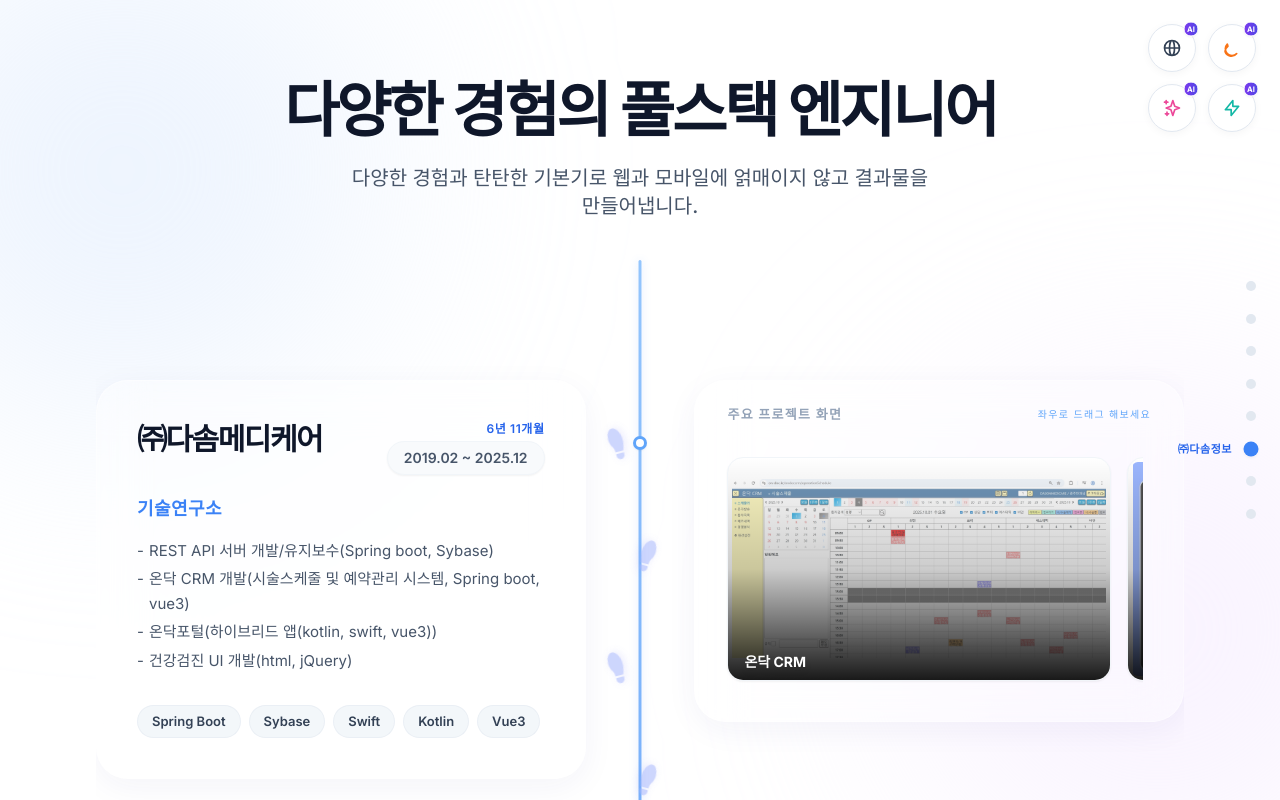
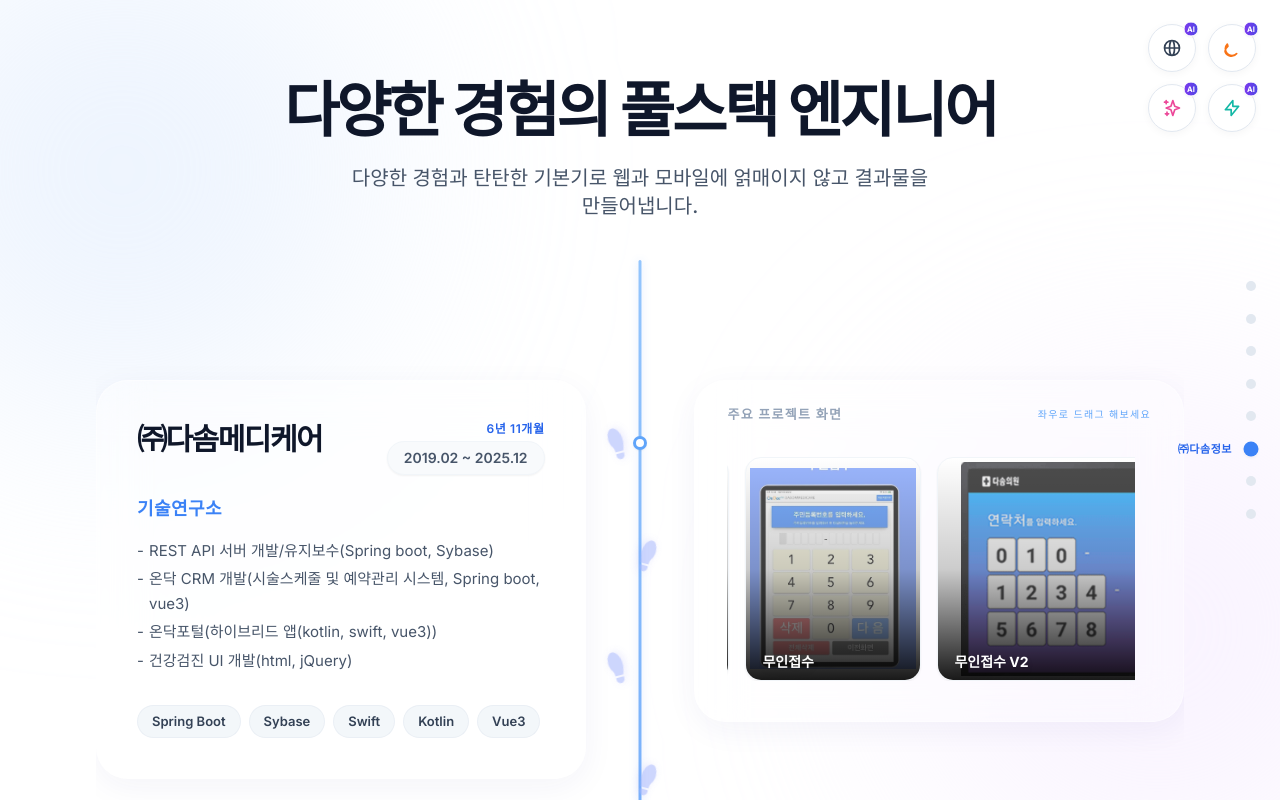
Before and after one commit to gyuminiai82/portfolio, a React (Vite) app: page / in a window 1280 px wide. Shown: the top 800 px of the page. Built offline with nearby package versions, Linux system fonts and the light colour scheme; a web font is replaced by a local one.

Commit message:
Fix auto-rolling gallery and integrate with glassmorphic cards

```diff
--- a/src/components/TimelineItem.jsx
+++ b/src/components/TimelineItem.jsx
@@ -1,58 +1,150 @@
-import React, { useRef, useState, useEffect } from 'react';
+import React, { useRef, useEffect } from 'react';
 import { motion, useMotionValue, useSpring, useTransform } from 'framer-motion';
+
+function ProjectGallery({ projects }) {
+  const galleryRef = useRef(null);
+  const exactScrollRef = useRef(0);
+  const isDraggingGallery = useRef(false);
+  const isHovered = useRef(false);
+
+  // Refs to store drag state without causing re-renders
+  const startXRef = useRef(0);
+  const scrollLeftRef = useRef(0);
+
+  const handleGalleryMouseDown = (e) => {
+    isDraggingGallery.current = true;
+    startXRef.current = e.pageX - e.currentTarget.offsetLeft;
+    scrollLeftRef.current = e.currentTarget.scrollLeft;
+    exactScrollRef.current = e.currentTarget.scrollLeft;
+  };
+
+  const handleGalleryMouseLeave = () => {
+    isDraggingGallery.current = false;
+    isHovered.current = false;
+  };
+
+  const handleGalleryMouseUp = () => {
+    isDraggingGallery.current = false;
+  };
+
+  const handleGalleryMouseMove = (e) => {
+    if (!isDraggingGallery.current) return;
+    e.preventDefault();
+    const x = e.pageX - e.currentTarget.offsetLeft;
+    const walk = (x - startXRef.current) * 2;
+    const newScroll = scrollLeftRef.current - walk;
+    e.currentTarget.scrollLeft = newScroll;
+    exactScrollRef.current = newScroll; // Sync the exact scroll
+  };
+
+  const handleGalleryTouchStart = (e) => {
+    isDraggingGallery.current = true; // Pause auto-roll
+    scrollLeftRef.current = e.currentTarget.scrollLeft;
+    exactScrollRef.current = e.currentTarget.scrollLeft;
+  };
+
+  const handleGalleryTouchEnd = () => {
+    isDraggingGallery.current = false; // Resume auto-roll
+  };
+
+  // Indestructible Auto-rolling gallery
+  useEffect(() => {
+    if (!projects || projects.length <= 1) return;
+
+    let animationFrameId;
+
+    const scroll = () => {
+      if (galleryRef.current && !isDraggingGallery.current && !isHovered.current) {
+        const { scrollWidth } = galleryRef.current;
+        // The container has exactly 2 sets of identical items.
+        // So the exact width of one set is scrollWidth / 2.
+        const halfWidth = scrollWidth / 2;
+
+        if (halfWidth > 0) {
+          // Increase internal float by a safe amount (1.5px per frame)
+          exactScrollRef.current += 1.5;
+
+          // When we have scrolled exactly the width of the first set,
+          // the second set is perfectly in position. Snap back to 0 seamlessly.
+          if (exactScrollRef.current >= halfWidth) {
+            // Keep the remainder to avoid micro-stutters
+            exactScrollRef.current = exactScrollRef.current - halfWidth;
+            galleryRef.current.scrollLeft = exactScrollRef.current;
+          } else {
+            galleryRef.current.scrollLeft = exactScrollRef.current;
+          }
+        }
+      }
+      animationFrameId = requestAnimationFrame(scroll);
+    };
+
+    animationFrameId = requestAnimationFrame(scroll);
+
+    return () => cancelAnimationFrame(animationFrameId);
+  }, [projects]);
+
+  if (!projects || projects.length === 0) return null;
+
+  return (
+    <div className="w-full">
+      <h5 className="text-[13px] font-bold text-slate-400 mb-4 uppercase tracking-widest flex items-center justify-between px-2">
+        <span>주요 프로젝트 화면</span>
+        {projects.length > 1 && (
+          <span className="text-[10px] text-blue-400 font-normal normal-case">좌우로 드래그 해보세요</span>
+        )}
+      </h5>
+
+      <div className="relative w-full -mx-2 px-2">
+        {/* Fading Edges */}
+        <div className="absolute left-0 top-0 bottom-0 w-8 bg-gradient-to-r from-white/0 to-transparent z-10 pointer-events-none"></div>
+        <div className="absolute right-0 top-0 bottom-0 w-8 bg-gradient-to-l from-white/0 to-transparent z-10 pointer-events-none"></div>
+
+        {/* Outer hidden container */}
+        <div className="flex w-full overflow-hidden py-4 px-2">
+          {/* Inner animating container - duplicates items for infinite loop */}
+          <div
+            ref={galleryRef}
+            onMouseDown={handleGalleryMouseDown}
+            onMouseLeave={handleGalleryMouseLeave}
+            onMouseUp={handleGalleryMouseUp}
+            onMouseMove={handleGalleryMouseMove}
+            onTouchStart={handleGalleryTouchStart}
+            onTouchEnd={handleGalleryTouchEnd}
+            onTouchCancel={handleGalleryTouchEnd}
+            onMouseEnter={() => isHovered.current = true}
+            className="flex w-full overflow-x-auto scrollbar-hide cursor-grab active:cursor-grabbing space-x-4 px-2"
+          >
+            {[...(projects.length > 1 ? [...projects, ...projects] : projects)].map((proj, idx) => (
+              <div key={idx} className={`relative group/img flex-shrink-0 ${proj.isWide ? 'w-64 md:w-96' : 'w-36 md:w-44'} h-48 md:h-56 rounded-2xl overflow-hidden border border-slate-100 shadow-sm hover:border-slate-300 transition-colors duration-300 bg-white flex items-center justify-center p-1 hover:shadow-md select-none`}>
+                <img
+                  src={proj.image}
+                  alt={proj.name}
+                  className="w-full h-full object-contain opacity-70 group-hover/img:opacity-100 transition-all duration-500 rounded-md pointer-events-none"
+                  onError={(e) => {
+                    e.target.style.display = 'none';
+                    e.target.nextElementSibling.style.display = 'flex';
+                  }}
+                />
+                <div className="hidden absolute inset-0 flex items-center justify-center text-slate-400 text-xs text-center p-4">
+                  이미지 필요<br/>({proj.image.split('/').pop()})
+                </div>
+                <div className="absolute inset-0 bg-gradient-to-t from-black/90 via-black/20 to-transparent flex items-end p-4 pointer-events-none">
+                  <span className="text-sm font-bold text-white drop-shadow-md transform translate-y-2 group-hover/img:translate-y-0 transition-transform duration-300">
+                    {proj.name}
+                  </span>
+                </div>
+              </div>
+            ))}
+          </div>
+        </div>
+      </div>
+    </div>
+  );
+}
 
 export default function TimelineItem({ item, index }) {
   const isEven = index % 2 === 0;
   const cardRef = useRef(null);
-  const galleryRef = useRef(null);
-
-  // Gallery Drag State
-  const [isDraggingGallery, setIsDraggingGallery] = useState(false);
-  const [startX, setStartX] = useState(0);
-  const [scrollLeft, setScrollLeft] = useState(0);
-  const [isHovered, setIsHovered] = useState(false);
-
-  const handleGalleryMouseDown = (e) => {
-    setIsDraggingGallery(true);
-    setStartX(e.pageX - e.currentTarget.offsetLeft);
-    setScrollLeft(e.currentTarget.scrollLeft);
-  };
-  const handleGalleryMouseLeave = () => {
-    setIsDraggingGallery(false);
-    setIsHovered(false);
-  };
-  const handleGalleryMouseUp = () => setIsDraggingGallery(false);
-  const handleGalleryMouseMove = (e) => {
-    if (!isDraggingGallery) return;
-    e.preventDefault();
-    const x = e.pageX - e.currentTarget.offsetLeft;
-    const walk = (x - startX) * 2;
-    e.currentTarget.scrollLeft = scrollLeft - walk;
-  };
-
-  // Continuous Auto-rolling gallery
-  useEffect(() => {
-    if (!item.projects || item.projects.length <= 1) return;
-    if (isDraggingGallery || isHovered) return;
-
-    const interval = setInterval(() => {
-      if (galleryRef.current) {
-        const { scrollLeft, scrollWidth, clientWidth } = galleryRef.current;
-        const maxScroll = scrollWidth - clientWidth;
-
-        if (maxScroll <= 0) return; // No need to scroll if it fits
-
-        // If reached the end, snap back to start
-        if (scrollLeft >= maxScroll - 1) {
-          galleryRef.current.scrollLeft = 0;
-        } else {
-          galleryRef.current.scrollBy({ left: 1 }); // scrollBy is often more reliable than scrollLeft += 1 across different browser scaling settings
-        }
-      }
-    }, 20); // 50 fps
-
-    return () => clearInterval(interval);
-  }, [item.projects, isDraggingGallery, isHovered]);
 
   // 3D Tilt & Spotlight State
   const x = useMotionValue(0);
@@ -111,55 +203,6 @@
     visible: { scale: 1, opacity: 1, x: "-50%", transition: { type: "spring", stiffness: 300, damping: 20, delay: 0.4 } }
   };
 
-  const projectGallery = item.projects && item.projects.length > 0 ? (
-    <div className="w-full">
-      <h5 className="text-[13px] font-bold text-slate-400 mb-4 uppercase tracking-widest flex items-center justify-between px-2">
-        <span>주요 프로젝트 화면</span>
-        {item.projects.length > 1 && (
-          <span className="text-[10px] text-blue-400 font-normal normal-case">좌우로 드래그 해보세요</span>
-        )}
-      </h5>
-
-      <div className="relative w-full -mx-2 px-2">
-        {/* Fading Edges */}
-        <div className="absolute left-0 top-0 bottom-0 w-8 bg-gradient-to-r from-white/0 to-transparent z-10 pointer-events-none"></div>
-        <div className="absolute right-0 top-0 bottom-0 w-8 bg-gradient-to-l from-white/0 to-transparent z-10 pointer-events-none"></div>
-
-        <div
-          ref={galleryRef}
-          onMouseEnter={() => setIsHovered(true)}
-          onMouseDown={handleGalleryMouseDown}
-          onMouseLeave={handleGalleryMouseLeave}
-          onMouseUp={handleGalleryMouseUp}
-          onMouseMove={handleGalleryMouseMove}
-          className="flex w-full overflow-x-auto scrollbar-hide py-4 cursor-grab active:cursor-grabbing space-x-4 px-2"
-        >
-          {item.projects.map((proj, idx) => (
-            <div key={idx} className={`relative group/img flex-shrink-0 ${proj.isWide ? 'w-64 md:w-96' : 'w-36 md:w-44'} h-48 md:h-56 rounded-2xl overflow-hidden border border-slate-100 shadow-sm cursor-pointer hover:border-slate-300 transition-colors duration-300 bg-white flex items-center justify-center p-1 hover:shadow-md select-none`}>
-              <img
-                src={proj.image}
-                alt={proj.name}
-                className="w-full h-full object-contain opacity-70 group-hover/img:opacity-100 transition-all duration-500 rounded-md pointer-events-none"
-                onError={(e) => {
-                  e.target.style.display = 'none';
-                  e.target.nextElementSibling.style.display = 'flex';
-                }}
-              />
-              <div className="hidden absolute inset-0 flex items-center justify-center text-slate-400 text-xs text-center p-4">
-                이미지 필요<br/>({proj.image.split('/').pop()})
-              </div>
-              <div className="absolute inset-0 bg-gradient-to-t from-black/90 via-black/20 to-transparent flex items-end p-4 pointer-events-none">
-                <span className="text-sm font-bold text-white drop-shadow-md transform translate-y-2 group-hover/img:translate-y-0 transition-transform duration-300">
-                  {proj.name}
-                </span>
-              </div>
-            </div>
-          ))}
-        </div>
-      </div>
-    </div>
-  ) : null;
-
   return (
     <motion.div
       initial="hidden"
@@ -175,9 +218,9 @@
 
       {/* Opposite Side Content (Project Gallery on Desktop) */}
       <motion.div variants={galleryEntrance} className="hidden md:flex md:w-[45%] relative items-start justify-center">
-        {projectGallery && (
+        {item.projects && item.projects.length > 0 && (
           <div className="w-full bg-white/30 backdrop-blur-xl rounded-[2rem] p-6 border border-white/40 shadow-[0_8px_32px_rgba(31,38,135,0.05)]">
-            {projectGallery}
+            <ProjectGallery projects={item.projects} />
           </div>
         )}
       </motion.div>
@@ -206,7 +249,7 @@
           {/* Glowing Top Accent Line */}
           <div className="absolute top-0 left-0 w-full h-[2px] bg-gradient-to-r from-transparent via-blue-400 to-transparent opacity-0 group-hover:opacity-100 transition-opacity duration-500"></div>
 
-          {/* Card Content (translateZ pushes it out in 3D space) */}
+          {/* Card Content */}
           <div style={{ transform: "translateZ(30px)" }} className="relative z-10">
             <div className="flex flex-col xl:flex-row xl:items-start justify-between mb-5 gap-3">
               <h3 className="text-2xl md:text-3xl font-extrabold text-slate-900 tracking-tighter">
@@ -253,9 +296,9 @@
             </div>
 
             {/* Project Gallery Area (Mobile Only) */}
-            {projectGallery && (
+            {item.projects && item.projects.length > 0 && (
               <div className="md:hidden mt-8 pt-6 border-t border-slate-100/50">
-                {projectGallery}
+                <ProjectGallery projects={item.projects} />
               </div>
             )}
           </div>
```
